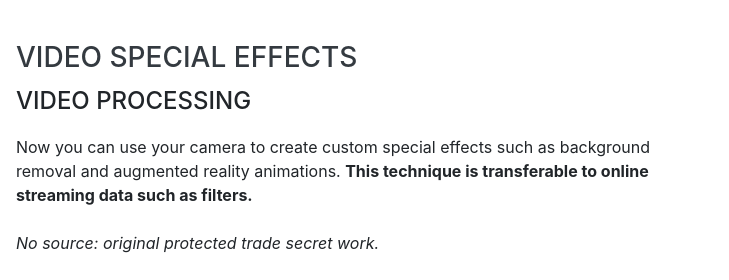
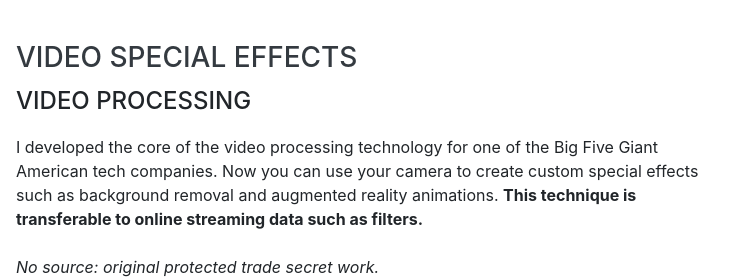
Before and after one commit to diogodutra/diogodutra.github.io, a website with bundled scripts: page index.html in a window 1280 px wide. Shown: the part 5340-5620 px from the top of the page, 524-1253 px from the left. Built offline with nearby package versions, Linux system fonts and the light colour scheme; a web font is replaced by a local one.

Commit message:
Add client to Pop Squared project

```diff
--- a/index.html
+++ b/index.html
@@ -507,7 +507,7 @@
             <h3>Video Special Effects</h3>
             <p class="subheading mb-3">Video Processing</p>
             <div class="resume-date text-md-left">
-              <span>Now you can use your camera to create custom special effects such as background removal and augmented reality animations.
+              <span>I developed the core of the video processing technology for one of the Big Five Giant American tech companies. Now you can use your camera to create custom special effects such as background removal and augmented reality animations.
                 <b>This technique is transferable to online streaming data such as filters.</b>
               </b></span>
               <br><br><i>No source: original protected trade secret work.</i>
```
